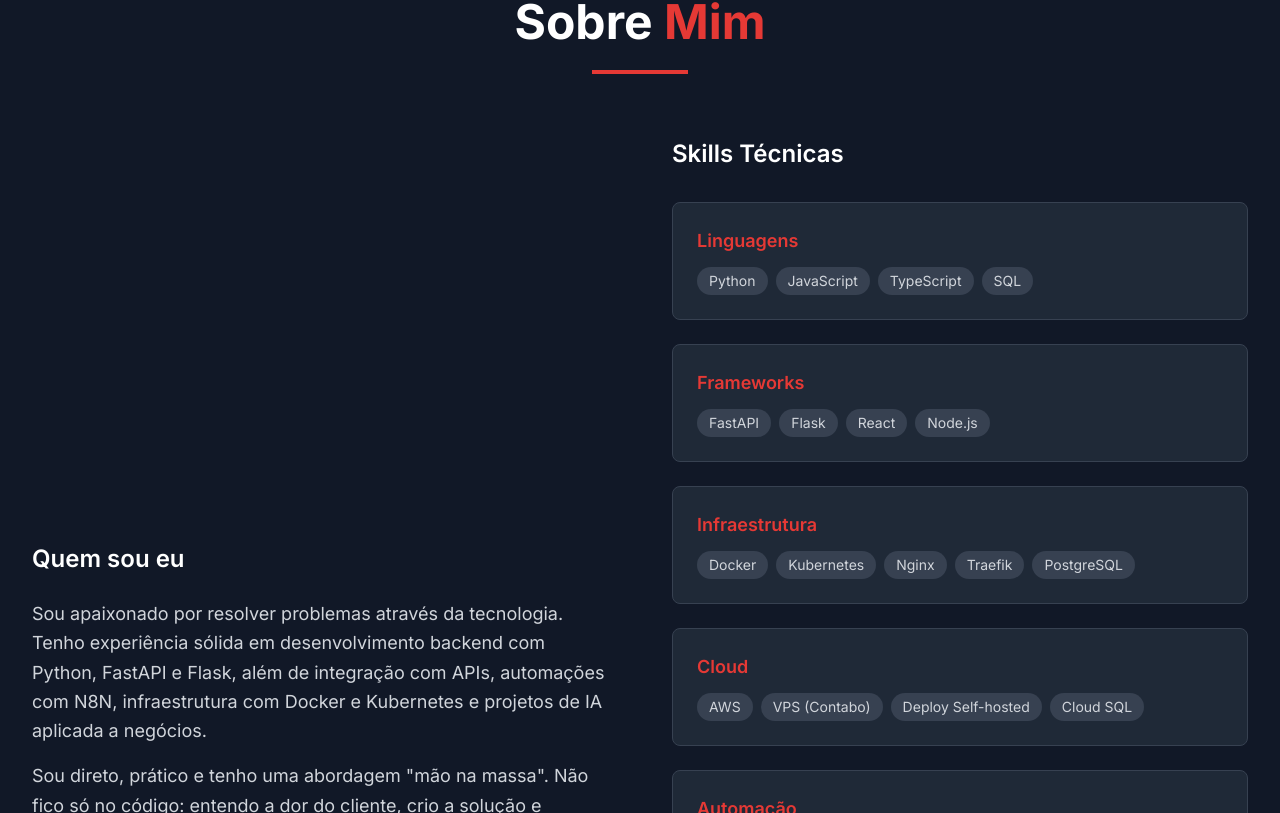
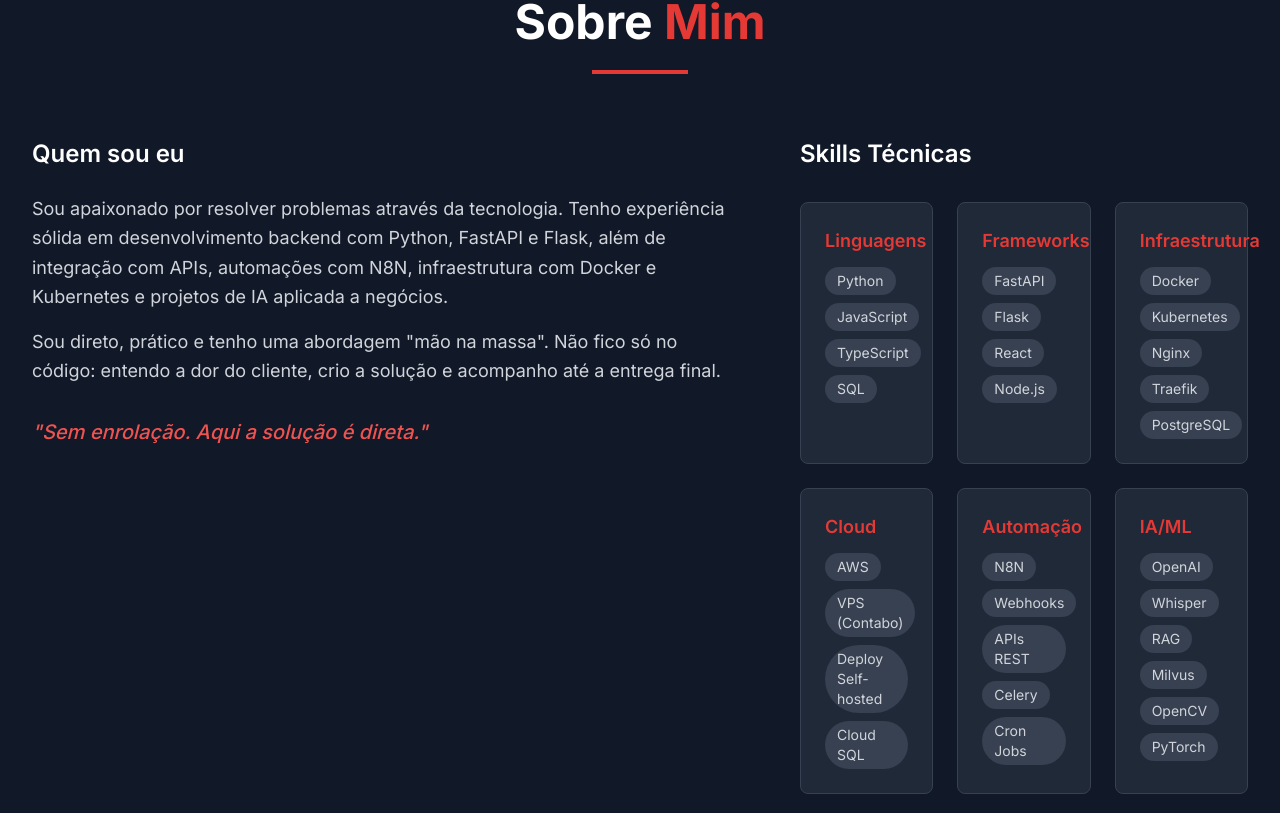
Before and after one commit to GabePaduch/gabriel-paduch-portfolio, a React (Vite) app: page / in a window 1280 px wide. Shown: the part 887-1700 px from the top of the page. Built offline with nearby package versions, Linux system fonts and the light colour scheme.

Commit message:
Revamp About layout

```diff
--- a/src/components/About.tsx
+++ b/src/components/About.tsx
@@ -12,8 +12,8 @@ const About: React.FC = () => {
           <div className="w-24 h-1 bg-primary-500 mx-auto"></div>
         </div>
 
-        <div className="grid lg:grid-cols-2 gap-16 items-center">
-          <div className="space-y-6">
+        <div className="grid lg:grid-cols-5 gap-16 items-start">
+          <div className="space-y-6 lg:col-span-3">
             <h3 className="text-2xl font-semibold text-white mb-6">Quem sou eu</h3>
             <div className="space-y-4 text-gray-300 text-lg leading-relaxed">
               <p>
@@ -34,9 +34,9 @@ const About: React.FC = () => {
             </div>
           </div>
 
-          <div>
+          <div className="lg:col-span-2">
             <h3 className="text-2xl font-semibold text-white mb-8">Skills Técnicas</h3>
-            <div className="grid gap-6">
+            <div className="grid grid-cols-1 sm:grid-cols-2 lg:grid-cols-3 gap-6">
               {skills.map((skill, index) => (
                 <div
                   key={skill.category}
```
